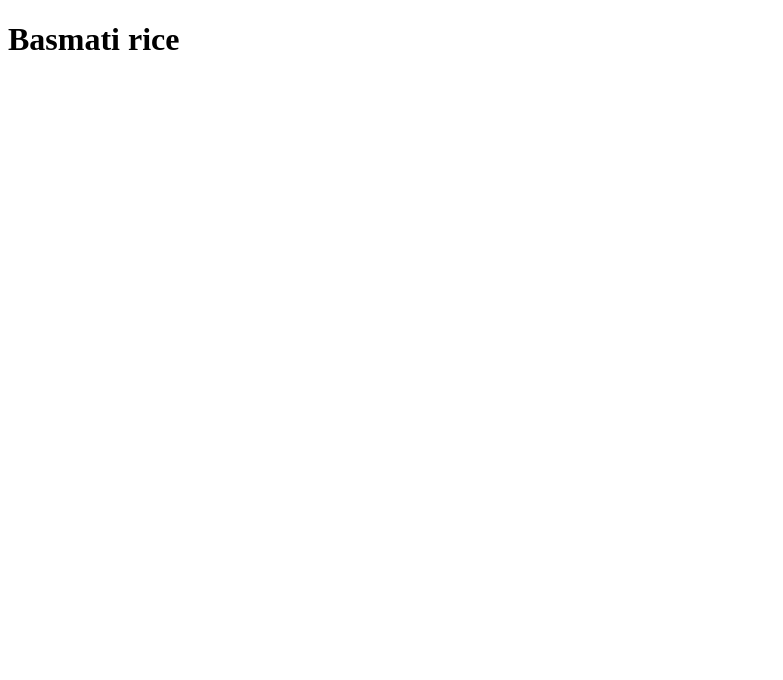
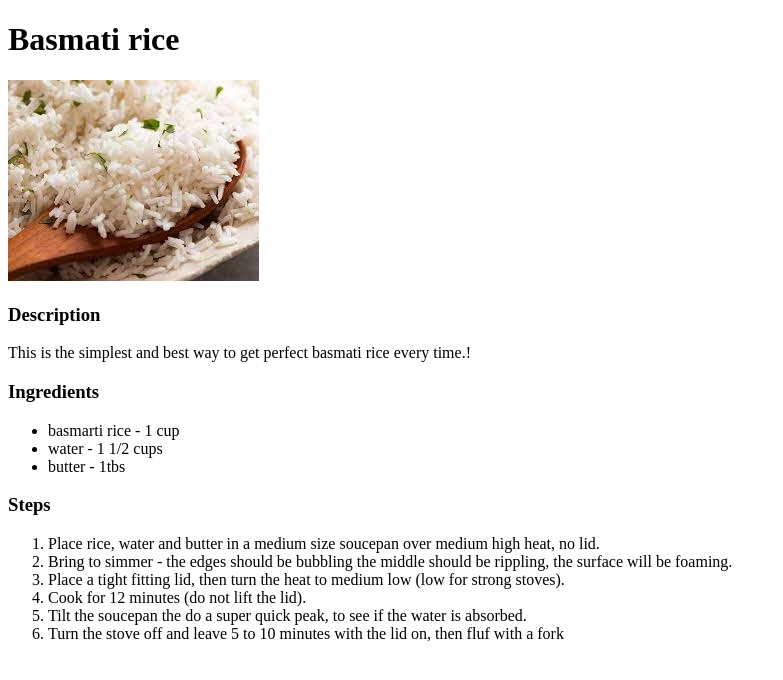
Before and after one commit to bozhidarrr/odin-recepies, a plain HTML site: page recpies/basmati-rice.html in a window 1280 px wide. Shown: the whole page, without its empty margins (0-783 px from the left). Drawn offline with Linux system fonts and the light colour scheme.

Commit message:
Add Basmati rice recepie
Added picture, ingredients and steps of the basmati
rice recepie. Added picture of basmati rice in /pic.

```diff
--- a/recpies/basmati-rice.html
+++ b/recpies/basmati-rice.html
@@ -6,5 +6,39 @@
     </head>
     <body>
         <h1>Basmati rice</h1>
+        <img src="../pic/basmati-rice.jpeg" alt="Picture of Delicious basmati rice">
+        <h3>Description</h3>
+        <p> This is the simplest and best way to get perfect basmati rice every time.!</p>
+        <h3>Ingredients</h3>
+        <ul>
+            <li>basmarti rice - 1 cup</li>
+            <li>water - 1 1/2 cups</li>
+            <li>butter - 1tbs</li>
+        </ul>
+        <h3>Steps</h3>
+        <ol>
+            <li>Place rice, water and butter in a medium size
+                soucepan over medium high heat, no lid.
+            </li>
+            <li>Bring to simmer - the edges should be
+                  bubbling the middle should be rippling,
+                  the surface will be foaming.
+            </li>
+            <li>
+                Place a tight fitting lid, then turn the heat
+                to medium low (low for strong stoves).
+            </li>
+            <li>
+                Cook for 12 minutes (do not lift the lid).
+            </li>
+            <li>
+                Tilt the soucepan the do a super quick peak, to
+                see if the water is absorbed.
+            </li>
+            <li>
+                Turn the stove off and leave 5 to 10 minutes
+                with the lid on, then fluf with a fork
+            </li>
+        </ol>
     </body>
 </html>
```
Also changed, not shown: index.html (+5 -1 lines), pic/basmati-rice.jpeg (added).
